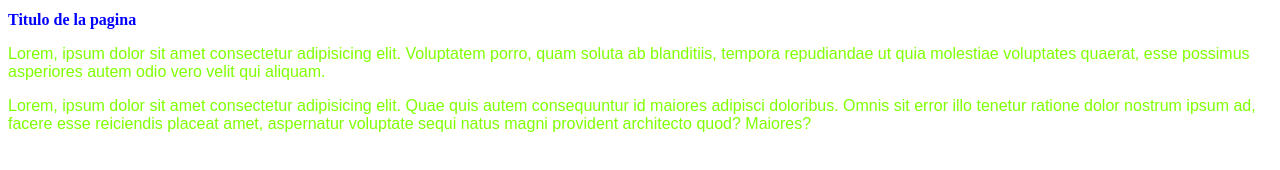
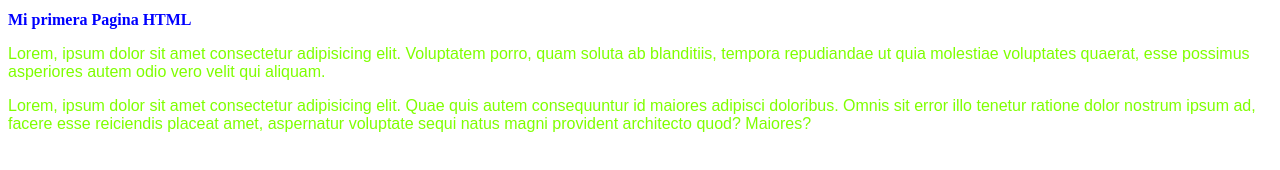
Before and after one commit to JulianMi12/ProyectoGit, a plain HTML site: page index.html in a window 1280 px wide. Drawn offline with Linux system fonts and the light colour scheme.

Commit message:
Cambio de nombre en el archivo y en etiqueta h1

```diff
--- a/Index.html
+++ b/index.html
@@ -12,7 +12,7 @@
 
 <body>
     <header>
-        <h1>Titulo de la pagina</h1>
+        <h1>Mi primera Pagina HTML</h1>
     </header>
 
     <p class="parrafos">Lorem, ipsum dolor sit amet consectetur adipisicing elit. Voluptatem porro, quam soluta ab blanditiis, tempora repudiandae ut quia molestiae voluptates quaerat, esse possimus asperiores autem odio vero velit qui aliquam.</p>
```
